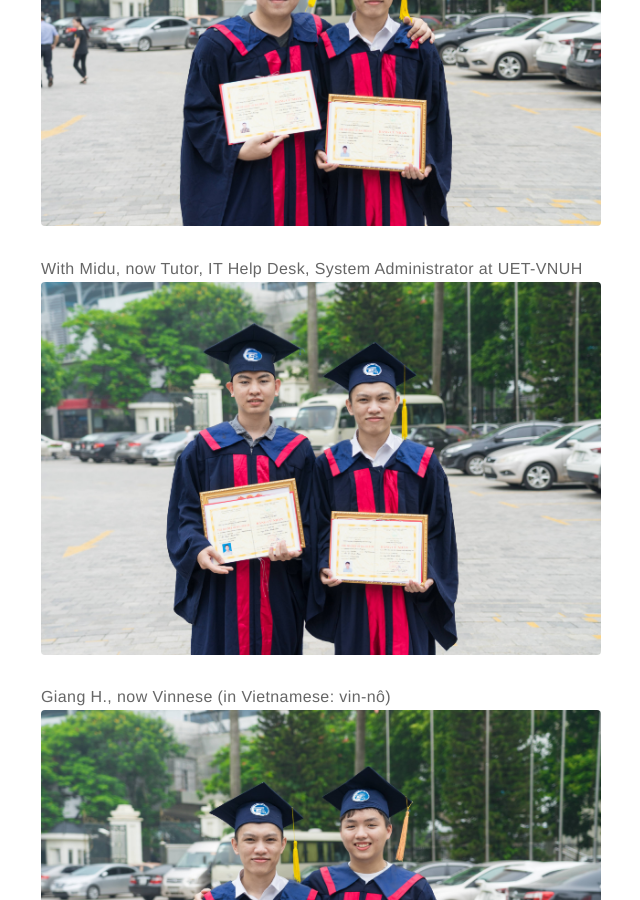
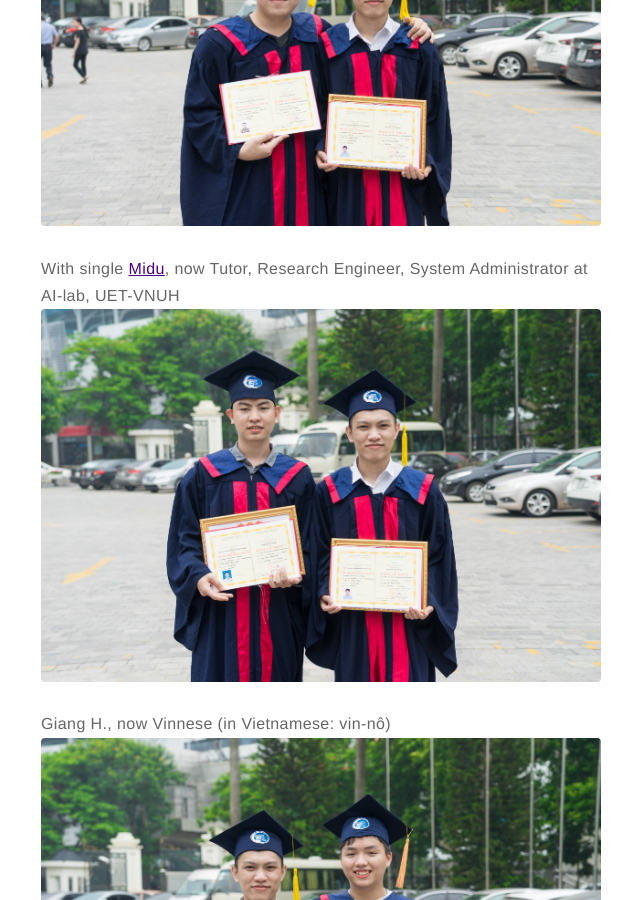
Before and after one commit to hieuddo/hieuddo.github.io, a Jekyll site: the page built from _posts/2020-07-28-graduation.md, in a window 1280 px wide and 900 px high, scrolled down 2551 px. Shown: the whole window, without its empty margins (319-959 px from the left). Built offline with Jekyll 4.4.1, drawn with Linux system fonts in a browser that asks for light colours; comment, search, counter and statistics services are not loaded.

Commit message:
update graduation

```diff
--- a/_posts/2020-07-28-graduation.md
+++ b/_posts/2020-07-28-graduation.md
@@ -34,7 +34,7 @@ My Machine Learning related group
 My close friend, Hoang, PhD Candidate to-be at SMU
 <img src="../assets/images/graduation/6.jpg">
 
-With Midu, now Tutor, IT Help Desk, System Administrator at UET-VNUH
+With single [Midu](https://ductm104.github.io/), now Tutor, Research Engineer, System Administrator at AI-lab, UET-VNUH
 <img src="../assets/images/graduation/7.jpg">
 
 Giang H., now Vinnese (in Vietnamese: vin-nô)
```
